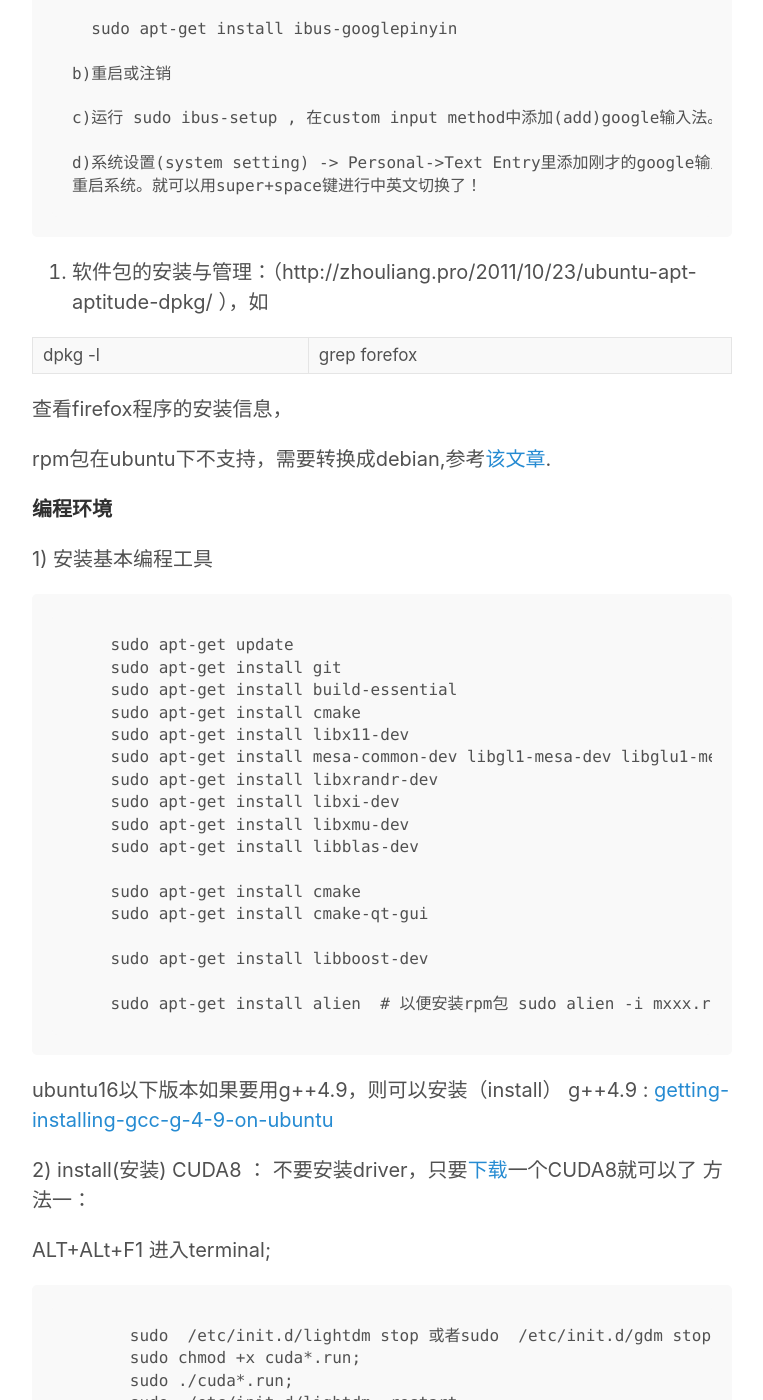
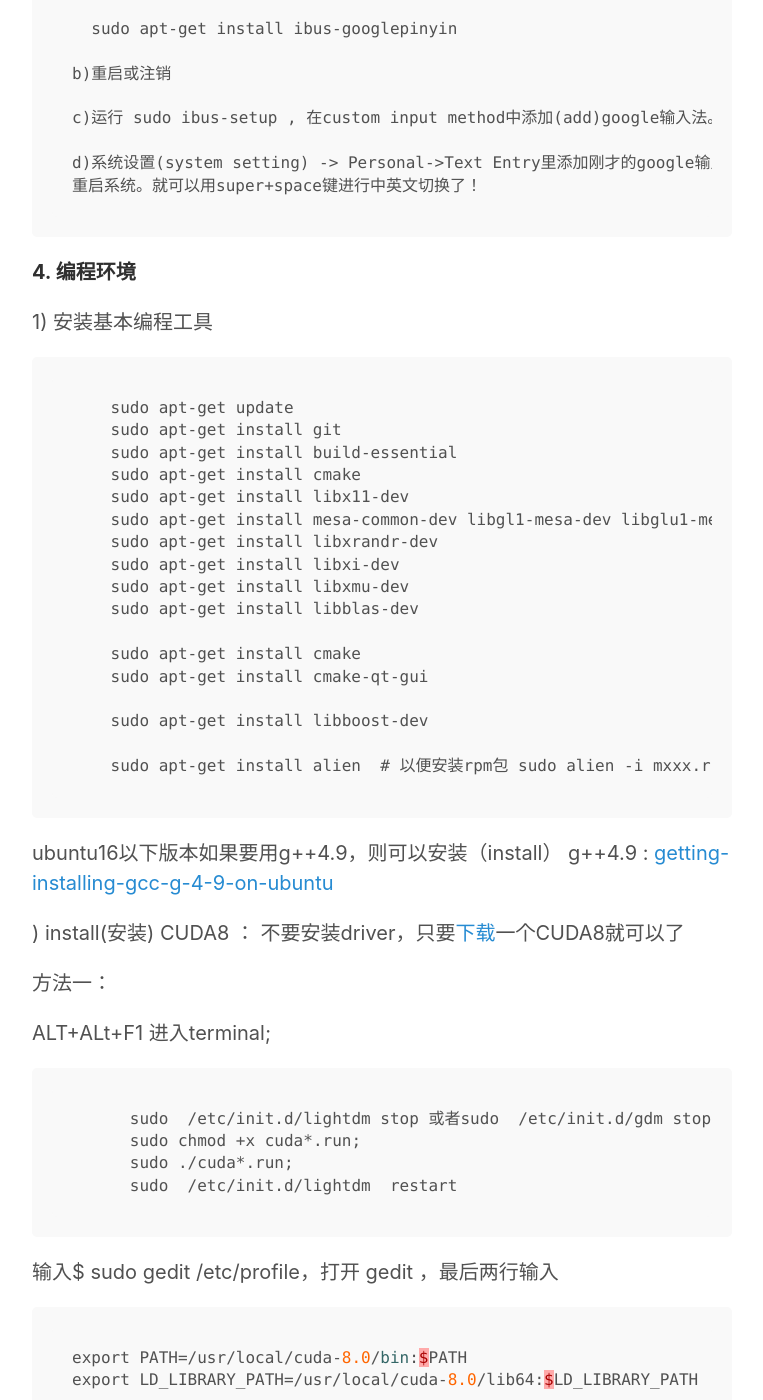
Before and after one commit to hwdong/hwdong-old.github.io, a Jekyll site: the page built from _posts/2017-01-01-install ubuntu on windows.md, in a window 1280 px wide and 1400 px high, scrolled down 2415 px. Shown: the whole window, without its empty margins (258-1021 px from the left). Built offline with Jekyll 4.4.1, drawn with Linux system fonts in a browser that asks for light colours; comment, search, counter and statistics services are not loaded; some of the changed text lies outside the part shown.

Commit message:
2017-01-01

````diff
--- a/_posts/2017-01-01-install ubuntu on windows.md
+++ b/_posts/2017-01-01-install ubuntu on windows.md
@@ -71,15 +71,8 @@
     d)系统设置(system setting) -> Personal->Text Entry里添加刚才的google输入法和English(US) 这2个输入法。
     重启系统。就可以用super+space键进行中英文切换了！
 
- 3. 软件包的安装与管理：（http://zhouliang.pro/2011/10/23/ubuntu-apt-aptitude-dpkg/ ），如
 
-  dpkg -l |grep forefox
-
-  查看firefox程序的安装信息，
-
- rpm包在ubuntu下不支持，需要转换成debian,参考[该文章](http://superuser.com/questions/607493/rpm-should-not-be-used-directly-install-rpm-packages).
-
-**编程环境**
+**4. 编程环境**
 
 1)  安装基本编程工具
 
@@ -106,9 +99,10 @@
 ubuntu16以下版本如果要用g++4.9，则可以安装（install） g++4.9 :
 [getting-installing-gcc-g-4-9-on-ubuntu](http://askubuntu.com/questions/428198/getting-installing-gcc-g-4-9-on-ubuntu)
 
-2) install(安装)  CUDA8 ：
-    不要安装driver，只要[下载](https://developer.nvidia.com/cuda-downloads)一个CUDA8就可以了
-    方法一：
+) install(安装)  CUDA8 ：
+不要安装driver，只要[下载](https://developer.nvidia.com/cuda-downloads)一个CUDA8就可以了
+
+方法一：
 
 ALT+ALt+F1 进入terminal;
 
@@ -139,6 +133,14 @@
   sudo apt-get install eclipse eclipse-cdt g++
 ```
 
+4). 软件包的安装与管理：（http://zhouliang.pro/2011/10/23/ubuntu-apt-aptitude-dpkg/ ），如
+
+  dpkg -l |grep forefox
+
+  查看firefox程序的安装信息，
+
+ rpm包在ubuntu下不支持，需要转换成debian,参考[该文章](http://superuser.com/questions/607493/rpm-should-not-be-used-directly-install-rpm-packages).
+
 **5. 其他**
 
 [挂载u盘](http://jingyan.baidu.com/article/f0062228dc2aa6fbd3f0c8ec.html)，往u盘上拷贝数据： mount -o remount,rw /*** U盘的挂载点
````
